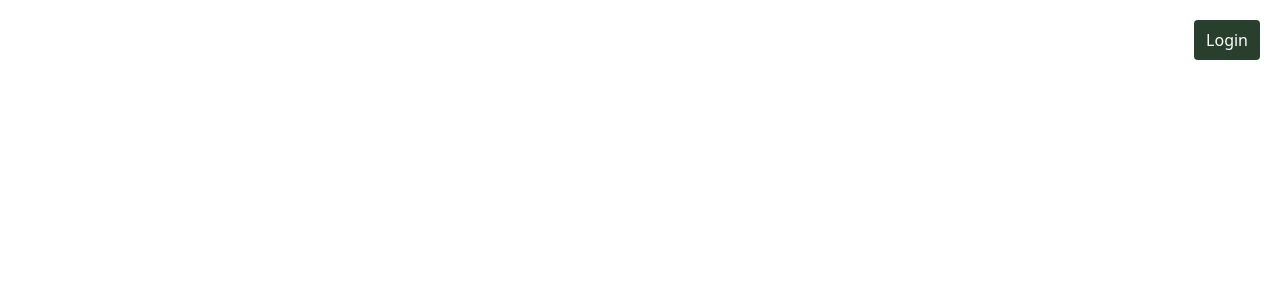
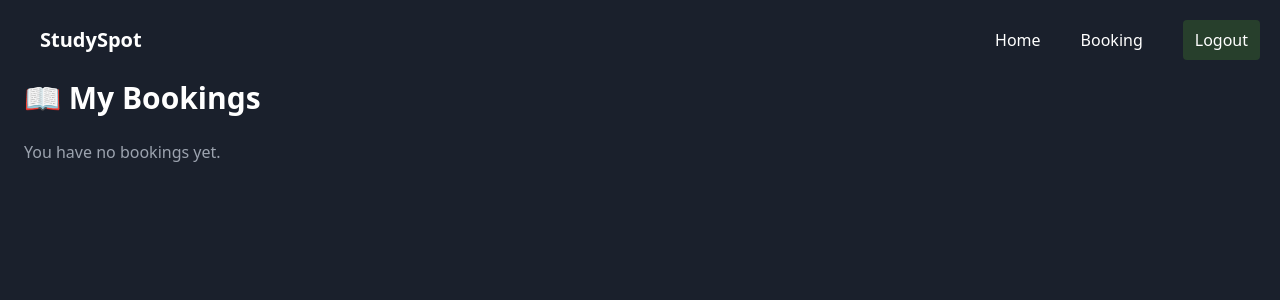
Before and after one commit to RM-71/midterm-project, a React (Vite) app: page /Bookings in a window 1280 px wide. Before the commit this address had no page. Shown: the top 300 px of the page. Built offline with nearby package versions, Linux system fonts and the light colour scheme; sample sign-in values are in the browser's storage.

Commit message:
Partial Final

```diff
--- a/src/assets/Data/spaces.json
+++ b/src/assets/Data/spaces.json
@@ -96,7 +96,7 @@
     "time_slots": ["8am - 12pm", "12pm - 4pm", "4pm - 8pm"]
   },
   {
-  "id": 14,
+  "id": 6,
   "name": "HomeRoom Study Lounge",
   "location": "Quezon City",
   "price": 1250,
--- a/src/assets/Log_in.jsx
+++ b/src/assets/Log_in.jsx
@@ -1,13 +1,28 @@
+import { useNavigate } from "react-router-dom";
+import { useAuth } from "./sec&storage/AuthContext";
+
 export default function Log_in() {
+  const { login } = useAuth();
+  const navigate = useNavigate();
+
+  const handleLogin = () => {
+    login();
+    navigate("/Home");
+  };
+
   return (
     <div className="fixed inset-0 overflow-hidden">
       <div className="h-screen bg-[url('/Background_Nature.jpg')] bg-cover bg-[60%_70%] bg-no-repeat">
         <div className="absolute inset-0 bg-black/40"></div>
         <div className="relative z-10 h-full flex items-center justify-center text-white text-center space-y-6 flex-col px-5">
-                    <h1 className="text-7xl font-bold font-dancing-script">Find Your Perfect Study Spot </h1>
-                    <p className="text-xl font-roboto-flex">Explore inspiring spaces designed to help you stay focused and motivated</p>
+          <h1 className="text-7xl font-bold font-dancing-script">
+            Find Your Perfect Study Spot
+          </h1>
+          <p className="text-xl font-roboto-flex">
+            Explore inspiring spaces designed to help you stay focused and motivated
+          </p>
         </div>
       </div>
     </div>
-    )
+  );
 }
--- a/src/assets/MyBooking.jsx
+++ b/src/assets/MyBooking.jsx
@@ -1,15 +1,13 @@
 import { useState } from "react";
+import useLocalStorage from "./sec&storage/useLocalStorage";
 import { useAuth } from "./sec&storage/AuthContext";
-import useLocalStorage from "./sec&storage/useLocalStorage";
 import spaces from "./Data/spaces.json";
 
 export default function Bookings() {
-  const { user } = useAuth();
+  const { isLoggedIn } = useAuth();
   const [reservations, setReservations] = useLocalStorage("reservations", []);
   const [modalOpen, setModalOpen] = useState(false);
   const [selectedBooking, setSelectedBooking] = useState(null);
-
-  const userBookings = reservations.filter((r) => r.userId === user?.id);
 
   const getSpace = (id) => spaces.find((s) => s.id === id);
 
@@ -26,38 +24,33 @@ export default function Bookings() {
     setSelectedBooking(null);
   };
 
+  if (!isLoggedIn) {
+    return (
+      <div className="pt-20 px-6 bg-[#1A202C] min-h-screen text-white">
+        <h1 className="text-3xl font-bold mb-6">📖 My Bookings</h1>
+        <p className="text-gray-400">Please log in to view your bookings.</p>
+      </div>
+    );
+  }
+
   return (
     <div className="pt-20 px-6 bg-[#1A202C] min-h-screen text-white">
       <h1 className="text-3xl font-bold mb-6">📖 My Bookings</h1>
 
-      {userBookings.length === 0 ? (
+      {reservations.length === 0 ? (
         <p className="text-gray-400">You have no bookings yet.</p>
       ) : (
         <div className="grid grid-cols-1 sm:grid-cols-2 lg:grid-cols-3 gap-6">
-          {userBookings.map((r) => {
+          {reservations.map((r) => {
             const space = getSpace(r.spaceId);
             return (
-              <div
-                key={r.id}
-                className="bg-gray-800 rounded-xl shadow-md p-4 flex flex-col"
-              >
-                <img
-                  src={space?.main_image}
-                  alt={space?.name}
-                  className="w-full h-40 object-cover rounded-lg mb-4"
-                />
+              <div key={r.id} className="bg-gray-800 rounded-xl shadow-md p-4 flex flex-col">
+                <img src={space?.main_image} alt={space?.name} className="w-full h-40 object-cover rounded-lg mb-4" />
                 <h2 className="text-xl font-bold">{space?.name}</h2>
                 <p className="text-gray-400">{space?.location}</p>
-                <p className="mt-2">
-                  <span className="font-semibold">Date:</span> {r.date}
-                </p>
-                <p>
-                  <span className="font-semibold">Time Slot:</span> {r.timeSlot}
-                </p>
-                <button
-                  className="mt-4 bg-red-600 hover:bg-red-700 text-white font-semibold py-2 px-4 rounded"
-                  onClick={() => openModal(r)}
-                >
+                <p className="mt-2"><span className="font-semibold">Date:</span> {r.date}</p>
+                <p><span className="font-semibold">Time Slot:</span> {r.timeSlot}</p>
+                <button className="mt-4 bg-red-600 hover:bg-red-700 text-white font-semibold py-2 px-4 rounded" onClick={() => openModal(r)}>
                   Cancel
                 </button>
               </div>
@@ -70,20 +63,12 @@ export default function Bookings() {
         <div className="fixed inset-0 bg-black bg-opacity-50 flex items-center justify-center z-50">
           <div className="bg-gray-800 p-6 rounded-xl w-80 text-center">
             <h2 className="text-xl font-bold mb-4">Confirm Cancellation</h2>
-            <p className="text-gray-300 mb-6">
-              Are you sure you want to cancel this booking?
-            </p>
+            <p className="text-gray-300 mb-6">Are you sure you want to cancel this booking?</p>
             <div className="flex justify-between gap-4">
-              <button
-                className="bg-gray-600 hover:bg-gray-700 text-white py-2 px-4 rounded w-1/2"
-                onClick={() => setModalOpen(false)}
-              >
+              <button className="bg-gray-600 hover:bg-gray-700 text-white py-2 px-4 rounded w-1/2" onClick={() => setModalOpen(false)}>
                 No
               </button>
-              <button
-                className="bg-red-600 hover:bg-red-700 text-white py-2 px-4 rounded w-1/2"
-                onClick={cancelBooking}
-              >
+              <button className="bg-red-600 hover:bg-red-700 text-white py-2 px-4 rounded w-1/2" onClick={cancelBooking}>
                 Yes, Cancel
               </button>
             </div>
--- a/src/assets/Navigations.jsx
+++ b/src/assets/Navigations.jsx
@@ -2,53 +2,45 @@ import { useNavigate } from "react-router-dom";
 import { useAuth } from "./sec&storage/AuthContext";
 
 export default function Nav() {
-  const { user, login, logout } = useAuth();
+  const { isLoggedIn, login, logout } = useAuth();
   const navigate = useNavigate();
+
+  const handleAuthClick = () => {
+    if (isLoggedIn) {
+      logout();
+      navigate("/"); // go back to login page
+    } else {
+      login();
+      navigate("/Home"); // go to home after login
+    }
+  };
 
   return (
     <nav className="bg-transparent fixed w-full top-0 left-0 z-50 text-white pt-3">
       <div className="flex items-center justify-between max-w-full py-2">
         <div className="ml-10 text-xl font-bold">StudySpot</div>
         <ul className="flex items-center space-x-10 font-medium mr-5">
-          {user && (
+          {isLoggedIn && (
             <>
               <li>
-                <button onClick={() => navigate("/home")} className="py-2">
+                <button onClick={() => navigate("/Home")} className="py-2">
                   Home
                 </button>
               </li>
               <li>
-                <button
-                  onClick={() => navigate("/dashboard/my-bookings")}
-                  className="py-2"
-                >
-                  Bookings
+                <button onClick={() => navigate("/Bookings")} className="py-2">
+                  Booking
                 </button>
               </li>
             </>
           )}
           <li>
-            {!user ? (
-              <button
-                onClick={() => {
-                  login("student");
-                  navigate("/home");
-                }}
-                className="px-3 py-2 bg-[#273F2C] text-white rounded hover:bg-[#586F6B] transition duration-300 font-medium border-none"
-              >
-                Login
-              </button>
-            ) : (
-              <button
-                onClick={() => {
-                  logout();
-                  navigate("/");
-                }}
-                className="px-3 py-2 bg-[#273F2C] text-white rounded hover:bg-[#586F6B] transition duration-300 font-medium border-none"
-              >
-                Logout
-              </button>
-            )}
+            <button
+              onClick={handleAuthClick}
+              className="px-3 py-2 bg-[#273F2C] text-white rounded hover:bg-[#586F6B] transition duration-300 font-medium border-none"
+            >
+              {isLoggedIn ? "Logout" : "Login"}
+            </button>
           </li>
         </ul>
       </div>
--- a/src/assets/sec&storage/AuthContext.jsx
+++ b/src/assets/sec&storage/AuthContext.jsx
@@ -1,19 +1,28 @@
-import { createContext, useContext } from "react";
-import useLocalStorage from "./useLocalStorage";
+import React, { createContext, useContext, useState } from "react";
 
 const AuthContext = createContext();
 
 export function AuthProvider({ children }) {
-  const [user, setUser] = useLocalStorage("user", null);
+  const initial = sessionStorage.getItem("isLoggedIn") === "true";
+  const [isLoggedIn, setIsLoggedIn] = useState(initial);
 
-  const login = (username = "student") => setUser({ id: "u1", name: username });
-  const logout = () => setUser(null);
+  const login = () => {
+    sessionStorage.setItem("isLoggedIn", "true");
+    setIsLoggedIn(true);
+  };
+
+  const logout = () => {
+    sessionStorage.removeItem("isLoggedIn");
+    setIsLoggedIn(false);
+  };
 
   return (
-    <AuthContext.Provider value={{ user, login, logout }}>
+    <AuthContext.Provider value={{ isLoggedIn, login, logout }}>
       {children}
     </AuthContext.Provider>
   );
 }
 
-export const useAuth = () => useContext(AuthContext);
+export function useAuth() {
+  return useContext(AuthContext);
+}
--- a/src/assets/sec&storage/ProtectedRoute.jsx
+++ b/src/assets/sec&storage/ProtectedRoute.jsx
@@ -1,8 +1,9 @@
+import React from "react";
 import { Navigate } from "react-router-dom";
-import { useAuth } from "./AuthContext.jsx";
+import { useAuth } from "./AuthContext";
 
 export default function ProtectedRoute({ children }) {
-  const { user } = useAuth();
-  if (!user) return <Navigate to="/" replace />;
+  const { isLoggedIn } = useAuth();
+  if (!isLoggedIn) return <Navigate to="/" replace />;
   return children;
 }
--- a/src/assets/sec&storage/useLocalStorage.jsx
+++ b/src/assets/sec&storage/useLocalStorage.jsx
@@ -3,8 +3,8 @@ import { useState, useEffect } from "react";
 export default function useLocalStorage(key, initialValue) {
   const [state, setState] = useState(() => {
     try {
-      const item = localStorage.getItem(key);
-      return item ? JSON.parse(item) : initialValue;
+      const raw = localStorage.getItem(key);
+      return raw ? JSON.parse(raw) : initialValue;
     } catch {
       return initialValue;
     }
--- a/src/assets/spotdetails.jsx
+++ b/src/assets/spotdetails.jsx
@@ -1,15 +1,16 @@
 import { useParams, useNavigate } from "react-router-dom";
 import { useState } from "react";
-import { useAuth } from "./sec&storage/AuthContext";
 import useLocalStorage from "./sec&storage/useLocalStorage";
 import spaces from "./Data/spaces.json";
+import { useAuth } from "./sec&storage/AuthContext";
 
 export default function SpotDetails() {
   const { id } = useParams();
   const navigate = useNavigate();
-  const space = spaces.find((s) => String(s.id) === id);
+  const space = spaces.find((s) => String(s.id) === String(id));
 
-  const { user } = useAuth();
+  const { isLoggedIn } = useAuth();
+
   const [date, setDate] = useState("");
   const [timeSlot, setTimeSlot] = useState("");
   const today = new Date().toISOString().split("T")[0];
@@ -20,10 +21,7 @@ export default function SpotDetails() {
     return (
       <div className="pt-20 p-6 text-white">
         <p>Space not found.</p>
-        <button
-          onClick={() => navigate("/home")}
-          className="mt-4 px-4 py-2 bg-blue-600 rounded"
-        >
+        <button onClick={() => navigate("/Home")} className="mt-4 px-4 py-2 bg-blue-600 rounded">
           Back to home
         </button>
       </div>
@@ -32,7 +30,8 @@ export default function SpotDetails() {
 
   const handleReserve = (e) => {
     e.preventDefault();
-    if (!user) {
+
+    if (!isLoggedIn) {
       alert("⚠️ Please log in to book a space.");
       return;
     }
@@ -41,28 +40,25 @@ export default function SpotDetails() {
       return;
     }
 
-    const alreadyBooked = reservations.some(
-      (r) =>
-        r.spaceId === space.id &&
-        r.date === date &&
-        r.timeSlot === timeSlot &&
-        r.userId === user.id
+    // prevent duplicate exact same booking (space + date + timeslot)
+    const already = reservations.some(
+      (r) => r.spaceId === space.id && r.date === date && r.timeSlot === timeSlot
     );
-
-    if (alreadyBooked) {
-      alert("⚠️ You already booked this space at that date and time.");
+    if (already) {
+      alert("⚠️ This space is already booked for that date/time.");
       return;
     }
 
     const newBooking = {
-      id: crypto.randomUUID(),
+      id: Date.now().toString() + Math.floor(Math.random() * 1000).toString(),
       spaceId: space.id,
       date,
       timeSlot,
-      userId: user.id,
+      createdAt: new Date().toISOString(),
     };
 
     setReservations([...reservations, newBooking]);
+
     alert(`✅ Reservation confirmed for ${space.name} on ${date} at ${timeSlot}`);
   };
 
@@ -82,10 +78,7 @@ export default function SpotDetails() {
         <ul className="flex flex-wrap gap-2 mb-4">
           {Array.isArray(space.amenities) &&
             space.amenities.map((amenity, idx) => (
-              <li
-                key={idx}
-                className="px-3 py-1 bg-gray-700 rounded-full text-sm text-gray-200"
-              >
+              <li key={idx} className="px-3 py-1 bg-gray-700 rounded-full text-sm text-gray-200">
                 {amenity}
               </li>
             ))}
@@ -95,17 +88,11 @@ export default function SpotDetails() {
           ₱{space.price} / day
         </p>
 
-        <form
-          onSubmit={handleReserve}
-          className="bg-gray-800 p-4 rounded-xl shadow-md"
-        >
+        <form onSubmit={handleReserve} className="bg-gray-800 p-4 rounded-xl shadow-md">
           <h2 className="text-lg font-bold mb-4">Book this space</h2>
 
           <div className="mb-4">
-            <label
-              htmlFor="check-in"
-              className="block text-sm font-medium text-gray-300 mb-1"
-            >
+            <label htmlFor="check-in" className="block text-sm font-medium text-gray-300 mb-1">
               Check-in Date
             </label>
             <input
@@ -114,34 +101,28 @@ export default function SpotDetails() {
               value={date}
               min={today}
               onChange={(e) => setDate(e.target.value)}
-              className="w-full p-2 border border-gray-600 rounded bg-gray-900 text-white
-             [&::-webkit-calendar-picker-indicator]:invert
-             [&::-webkit-calendar-picker-indicator]:cursor-pointer"
+              className="w-full p-2 border border-gray-600 rounded bg-gray-900 text-white [&::-webkit-calendar-picker-indicator]:invert [&::-webkit-calendar-picker-indicator]:cursor-pointer"
             />
           </div>
 
           <div className="mb-4">
-            <label className="block text-sm font-medium text-gray-300 mb-1">
-              Time Slot
-            </label>
+            <label className="block text-sm font-medium text-gray-300 mb-1">Time Slot</label>
             <select
               value={timeSlot}
               onChange={(e) => setTimeSlot(e.target.value)}
               className="w-full p-2 border border-gray-600 rounded bg-gray-900 text-white"
             >
               <option value="">-- Select a time slot --</option>
-              {space.time_slots.map((slot, idx) => (
-                <option key={idx} value={slot}>
-                  {slot}
-                </option>
-              ))}
+              {Array.isArray(space.time_slots) &&
+                space.time_slots.map((slot, idx) => (
+                  <option key={idx} value={slot}>
+                    {slot}
+                  </option>
+                ))}
             </select>
           </div>
 
-          <button
-            type="submit"
-            className="w-full bg-blue-600 hover:bg-blue-500 text-white py-2 rounded-lg font-medium"
-          >
+          <button type="submit" className="w-full bg-blue-600 hover:bg-blue-500 text-white py-2 rounded-lg font-medium">
             Reserve
           </button>
         </form>
--- a/src/main.jsx
+++ b/src/main.jsx
@@ -19,16 +19,16 @@ createRoot(document.getElementById("root")).render(
         <Nav />
         <Routes>
           <Route path="/" element={<Log_in />} />
-          <Route path="/home" element={<Home />} />
-          <Route path="/book_spots/:id" element={<SpotDetails />} />
+          <Route path="/Home" element={<Home />} />
           <Route
-            path="/dashboard/my-bookings"
+            path="/Bookings"
             element={
               <ProtectedRoute>
                 <Bookings />
               </ProtectedRoute>
             }
           />
+          <Route path="/Book_Spots/:id" element={<SpotDetails />} />
         </Routes>
       </BrowserRouter>
     </AuthProvider>
```
Also changed, not shown: public/CommonGround.jpg (renamed from public/CoomonGround.jpg). Lines whose indentation alone changed are shown as unchanged.
